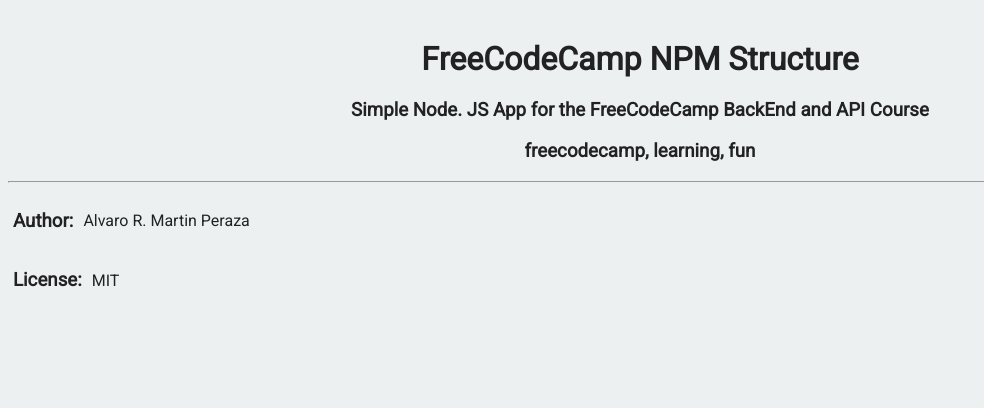
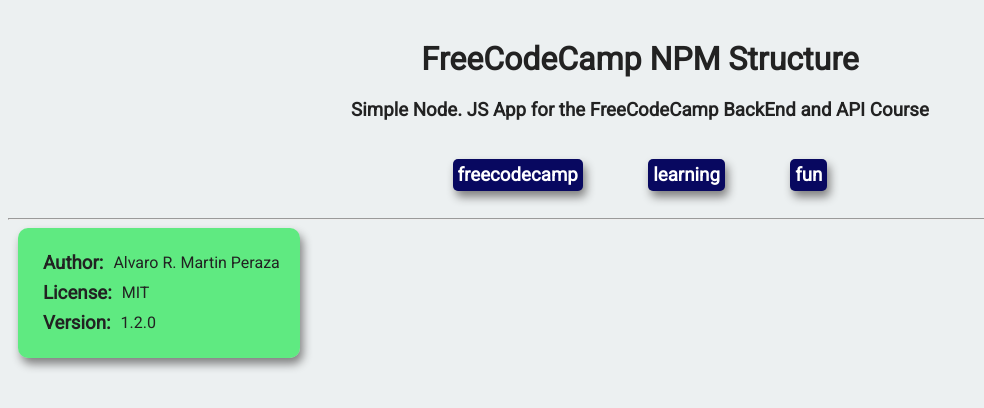
Before and after one commit to exagonsoft/Free-Code-Camp-Project, a website: page views/index.html in a window 1280 px wide. Shown: the whole page, without its empty margins (0-984 px from the left). Drawn offline with Linux system fonts and the light colour scheme; files whose address does not match are found by name.

Commit message:
Add styles to the App

```diff
--- a/package.json
+++ b/package.json
@@ -3,6 +3,7 @@
 	"description": "Simple Node. JS App for the FreeCodeCamp BackEnd and API Course",
 	"keywords": [ "freecodecamp", " learning", " fun" ],
 	"license": "MIT",
+	"version": "1.2.0",
 	"author": {
 		"name": "Alvaro R. Martin Peraza",
 		"email": "exagonsoft@gmail.com",
--- a/public/style.css
+++ b/public/style.css
@@ -1,10 +1,10 @@
 /****** Main Styling ******/
 
 body {
-	font-family: 'Roboto', sans-serif;
+  font-family: "Roboto", sans-serif;
   font-size: 16px;
   color: #222;
-	background-color: #ECF0F1;
+  background-color: #ecf0f1;
   text-align: center;
 }
 
@@ -25,7 +25,7 @@
 }
 
 a {
-	color: #2574A9;
+  color: #2574a9;
 }
 /****** Logo Div Styling ******/
 
@@ -33,3 +33,50 @@
   margin: 20px auto 0 auto;
   display: block;
 }
+
+.Package-Info {
+  width: fit-content;
+  background: #08e73b9c;
+  padding: 20px;
+  border-radius: 10px;
+  margin-left: 10px;
+  box-shadow: 3px 6px 10px grey;
+}
+
+.Package-Info-Row {
+  display: flex;
+  height: 30px;
+  text-align: center;
+  align-items: center;
+}
+
+.Package-Info-Label {
+  display: flex;
+  margin-left: 5px;
+  align-items: center;
+}
+
+.Package-Info-Text {
+  align-self: center;
+  margin-left: 10px;
+  align-items: center;
+  display: flex;
+}
+
+.Package-Tags-Wrapper {
+  display: flex;
+  margin: 0 30% 0 30%;
+  width: 40%;
+  align-self: center;
+  justify-self: center;
+  position: relative;
+  justify-content: space-evenly;
+}
+
+.Package-Tag {
+  background: rgb(8 8 96);
+  padding: 5px;
+  border-radius: 5px;
+  box-shadow: 3px 6px 10px grey;
+  color: white;
+}
--- a/views/index.html
+++ b/views/index.html
@@ -14,13 +14,21 @@
    <div class="container">
       <h1>FreeCodeCamp NPM Structure</h1>
       <h3 id="projectDescription"></h3>
-      <h3 id="projectKeyWords"></h3>
+      <div class="Package-Tags-Wrapper"><h3 id="projectKeyWords1" class="Package-Tag"></h3><h3 id="projectKeyWords2" class="Package-Tag"></h3><h3 id="projectKeyWords3" class="Package-Tag"></h3></div>
       <hr />
-      <div style="display: flex;">
-         <h3 style="display: flex; margin-left: 5px;">Author: </h3><span id="authName" style="align-self: center; margin-left: 10px;"></span>
+      <div class="Package-Info">
+         <div class="Package-Info-Row">
+            <h3 class="Package-Info-Label">Author: </h3><span id="authName"
+               class="Package-Info-Text"></span>
          </div>
-      <div style="display: flex;">
-         <h3 style="display: flex; margin-left: 5px;">License: </h3><span id="license" style="align-self: center; margin-left: 10px;"></span>
+         <div class="Package-Info-Row">
+            <h3 class="Package-Info-Label">License: </h3><span id="license"
+               class="Package-Info-Text"></span>
+         </div>
+         <div class="Package-Info-Row">
+            <h3 class="Package-Info-Label">Version: </h3><span id="version"
+               class="Package-Info-Text"></span>
+         </div>
       </div>
    </div>
 </body>
@@ -33,8 +41,11 @@
          // Update the innerHTML of the elements
          document.getElementById("authName").innerHTML = data.author.name;
          document.getElementById("projectDescription").innerHTML = data.description;
-           document.getElementById("projectKeyWords").innerHTML = data.keywords;
+         document.getElementById("projectKeyWords1").innerHTML = data.keywords[0];
+         document.getElementById("projectKeyWords2").innerHTML = data.keywords[1];
+         document.getElementById("projectKeyWords3").innerHTML = data.keywords[2];
          document.getElementById("license").innerHTML = data.license;
+         document.getElementById("version").innerHTML = data.version;
       })
       .catch(error => console.error(error));
 </script>
```
Also changed, not shown: 1 other file. Lines whose indentation alone changed are shown as unchanged.
